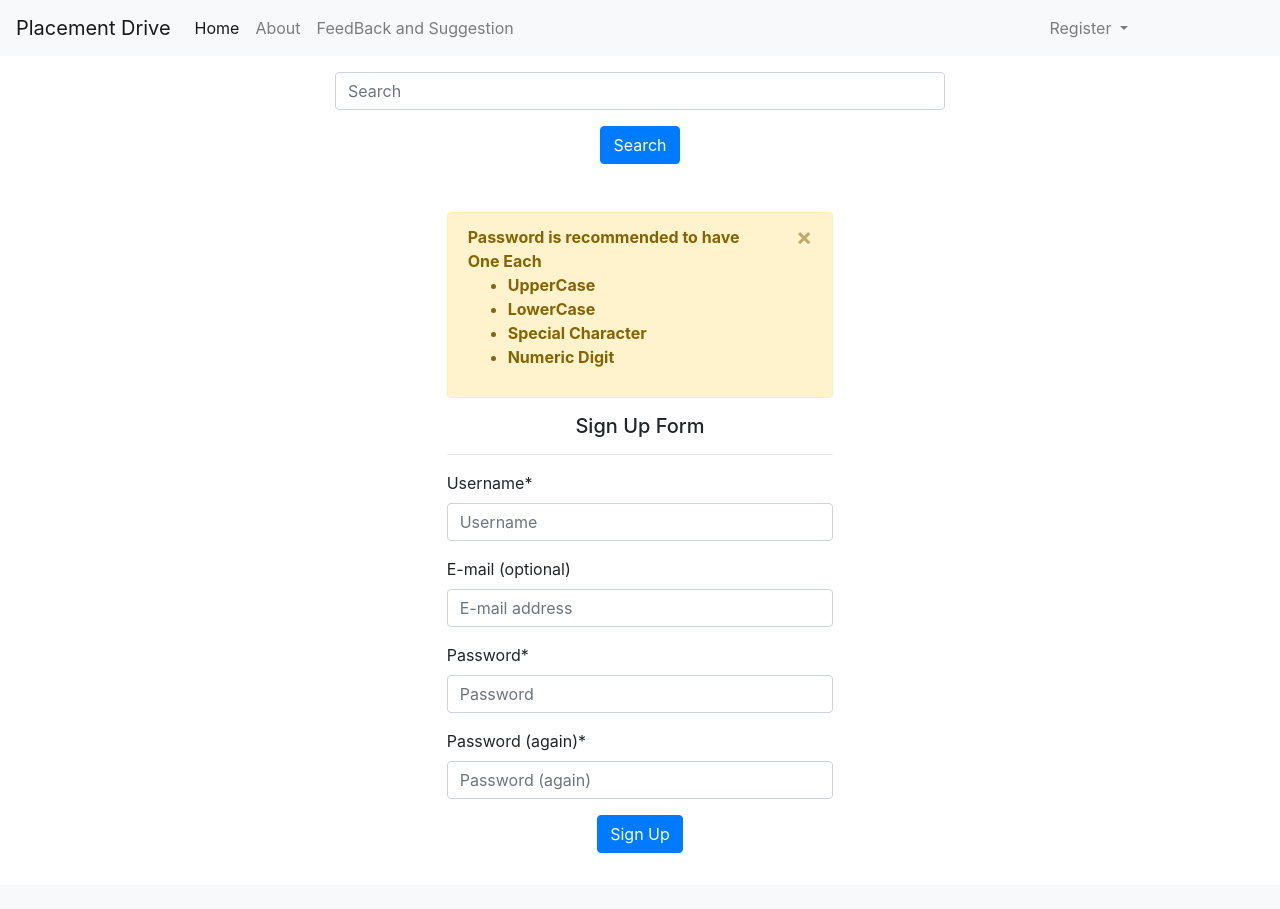
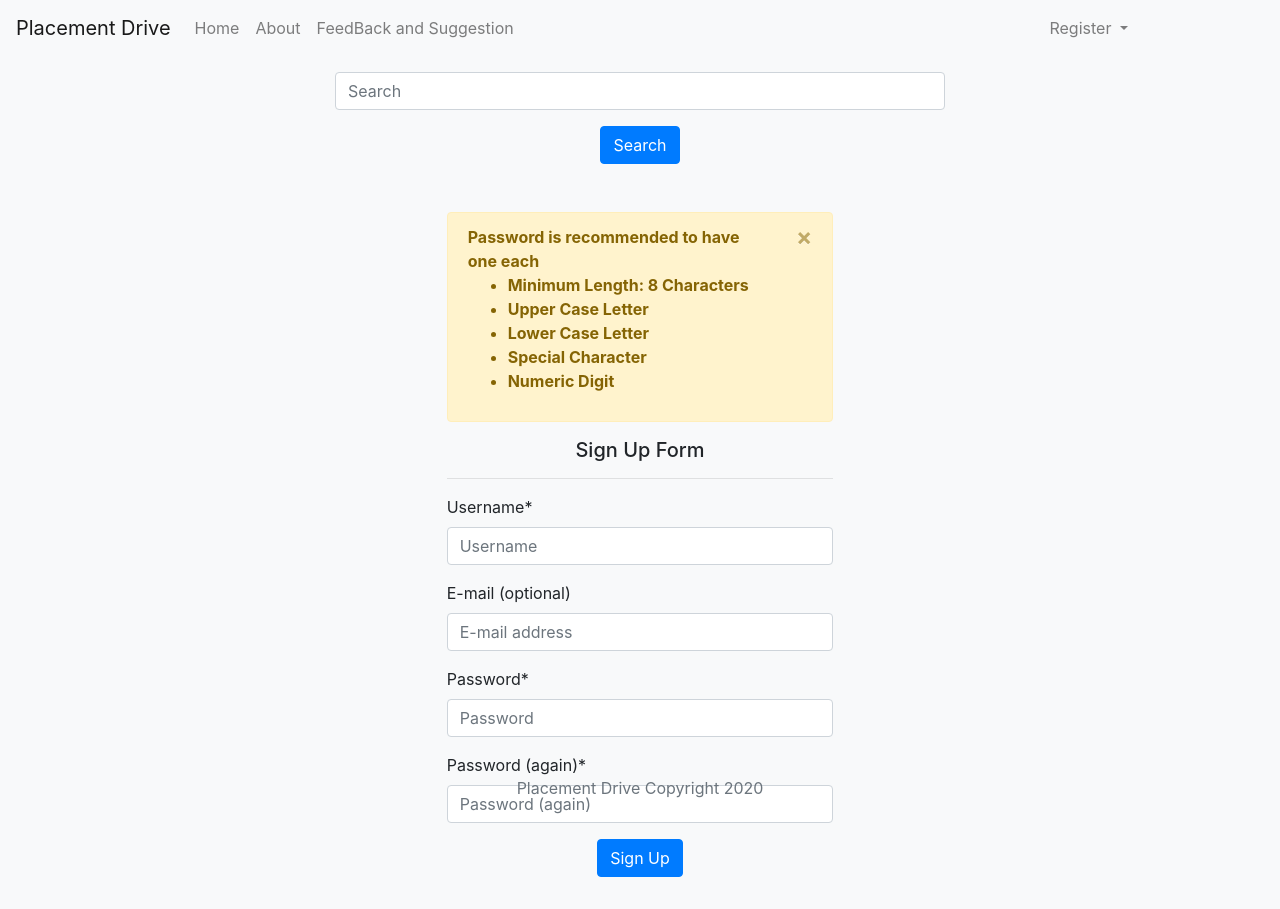
Before and after one commit to IshjotSingh97/Django_Placement_Drive_App, a Django app: page /accounts/signup/ in a window 1280 px wide. Before the commit the page ends 853 px from the top, so only its background shows below. Run offline with Django 3.2, Linux system fonts and the light colour scheme; some libraries are stand-ins or nearby versions.

Commit message:
front end

```diff
--- a/myapp/views.py
+++ b/myapp/views.py
@@ -22,10 +22,9 @@ def index(request):
 def search(request):
     query = request.GET['query']
     mydictionary = {
-        "posts" : Post.objects.all().filter(Q(title__icontains=query) | Q(description__icontains=query) | Q(link__icontains=query) | Q(date__icontains=query)
+        "posts" : Post.objects.all().filter(Q(title__icontains=query)
         ).order_by('-date')
     }
-    print(mydictionary)
     return render(request,'index.html',context=mydictionary)
 
 def about(request):
--- a/templates/account/signup.html
+++ b/templates/account/signup.html
@@ -4,10 +4,11 @@
 {% block content %}
 <div class="col-md-4" style="margin:1rem auto 1rem auto;">
     <div class="alert alert-warning alert-dismissible fade show" role="alert">
-        <strong style="font-size: 1rem;">Password is recommended to have One Each
+        <strong style="font-size: 1rem;">Password is recommended to have one each
         <ul>
-            <li>UpperCase</li>
-            <li>LowerCase</li>
+            <li>Minimum Length: 8 Characters </li>
+            <li>Upper Case Letter</li>
+            <li>Lower Case Letter</li>
             <li>Special Character</li>
             <li>Numeric Digit</li>
         </ul>
--- a/templates/index.html
+++ b/templates/index.html
@@ -15,7 +15,7 @@
   <title>{% block title %}Placement Drive{% endblock %}</title>
 </head>
 
-<body>
+<body class="bg-light">
   <nav class="navbar navbar-expand-lg navbar-light bg-light">
     <a class="navbar-brand">Placement Drive</a>
     <button class="navbar-toggler" type="button" data-toggle="collapse" data-target="#navbarSupportedContent"
@@ -25,7 +25,7 @@
 
     <div class="collapse navbar-collapse" id="navbarSupportedContent">
       <ul class="navbar-nav mr-auto">
-        <li class="nav-item active">
+        <li class="nav-item">
           <a class="nav-link" href="/">Home</a>
         </li>
         <li class="nav-item">
@@ -110,11 +110,16 @@
     </div>
   </div>
   <div class="col-md-4"></div>
-
     {% endfor %}
   </div>
     {% endblock %}
   </div>
+
+  <footer class="footer mt-auto fixed-bottom">
+    <div class="container">
+      <span class="text-muted text-center" style="text-align: center;display: block;">Placement Drive Copyright 2020</span>
+    </div>
+  </footer>
 
   <!-- Optional JavaScript -->
   <!-- jQuery first, then Popper.js, then Bootstrap JS -->
```
